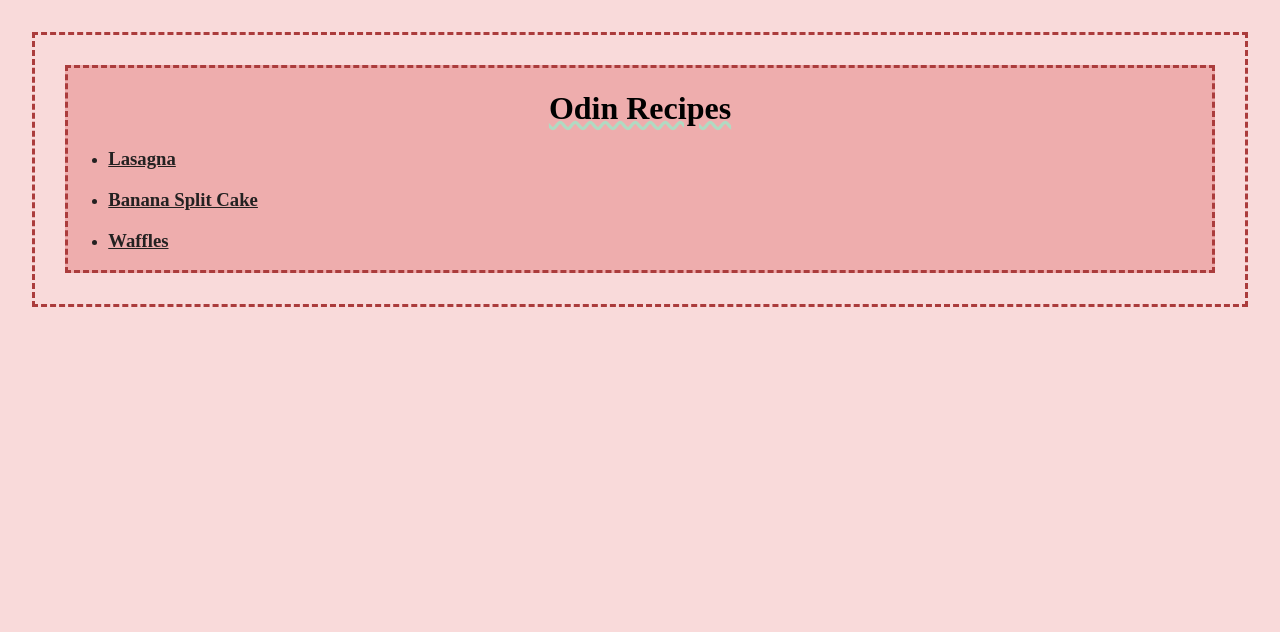
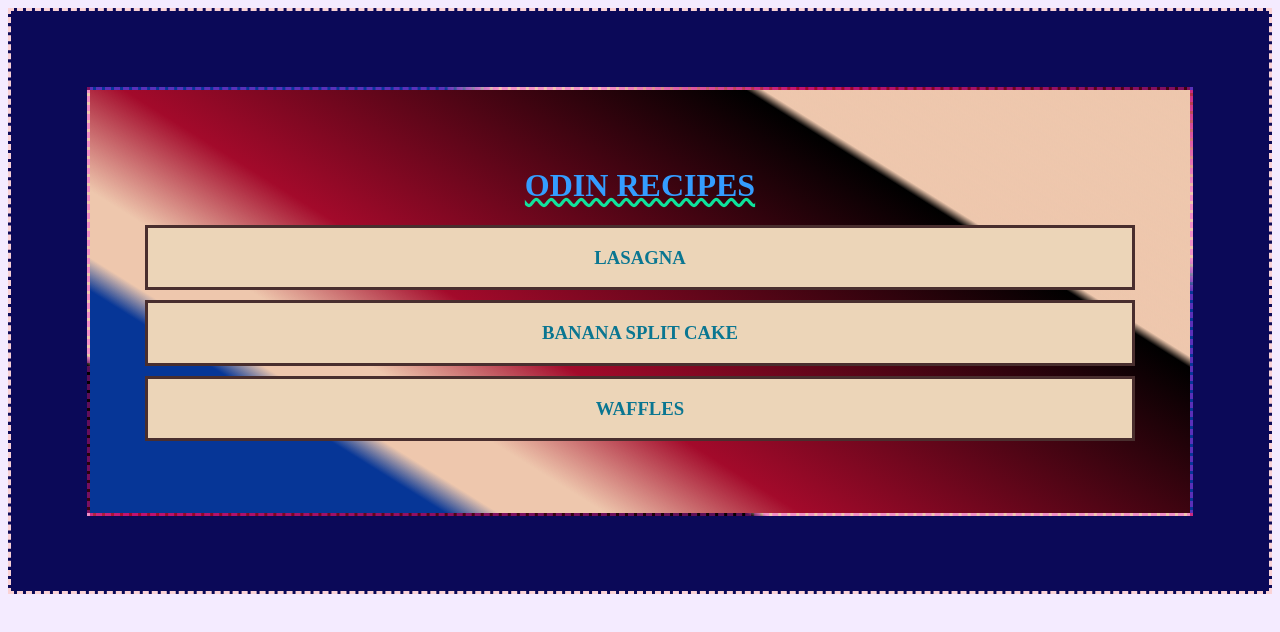
Before and after one commit to ylfrettu8/odin-recipes, a plain HTML site: page index.html in a window 1280 px wide. Drawn offline with Linux system fonts and the light colour scheme.

Commit message:
Test styles on index

```diff
--- a/index.css
+++ b/index.css
@@ -1,23 +1,41 @@
 body{
-    background-color: rgb(249, 218, 218);
-    margin: 2.5% 2.5%;
+    box-sizing: border-box;
+    background-color: rgb(244, 235, 255);
+
+}
+.corpus{
+    background-color: rgb(11, 9, 88);
     border-style: dashed;
-    border-color: rgb(171, 60, 60);
+    border-color: rgb(250, 210, 213);
     text-align: center;
     font-family: Arial Verdana Tahoma Times;
-
+    text-transform: uppercase;
+    padding: 6%;
 }
 .title{
     text-decoration: wavy underline;
-    text-decoration-color: rgba(127, 255, 212, 0.552);
+    text-decoration-color: rgba(9, 252, 171, 0.897);
+    color: rgb(52, 157, 255);
 }
-div{
-    background-color: rgb(238, 173, 173);
-    margin: 2.5% 2.5%;
+.content{
+    background-color: #eec7ad;
     border-style: dashed;
-    border-color: rgb(171, 60, 60);
+    border-color: rgba(252, 39, 252, 0.342);
+    padding: 5%;
+    text-align: center;
+    background-image: linear-gradient(32deg, #063697 20%, transparent 23%, transparent 29%, #a30a2b 40%, #000 75%, transparent 76%, #eec7ad);
+
 }
-ul, a{
-    text-align: left;
-    color: rgb(35, 33, 33);
+ul{
+    padding: 0%;
 }
+li{
+    display: block;
+    background-color:rgb(236, 213, 184);
+    border: solid 3px rgb(73, 46, 46);
+    margin: 10px auto;
+}
+a{
+    color: rgb(10, 118, 145);
+    text-decoration: none;
+}
--- a/index.html
+++ b/index.html
@@ -7,7 +7,9 @@
     <link rel="stylesheet" href="index.css">
 </head>
 <body>
-    <div>
+
+    <div class="corpus">
+        <div class="content">
             <h1 class="title">Odin Recipes</h1>
             <ul>
                 <li><h3><a href="recipes/lasagna.html">Lasagna</a></h3></li>
@@ -15,5 +17,7 @@
                 <li><h3><a href="recipes/Waffles.html">Waffles</a></h3></li>
             </ul>
         </div>
+    </div>
+
 </body>
 </html>
```
Lines whose indentation alone changed are shown as unchanged.
